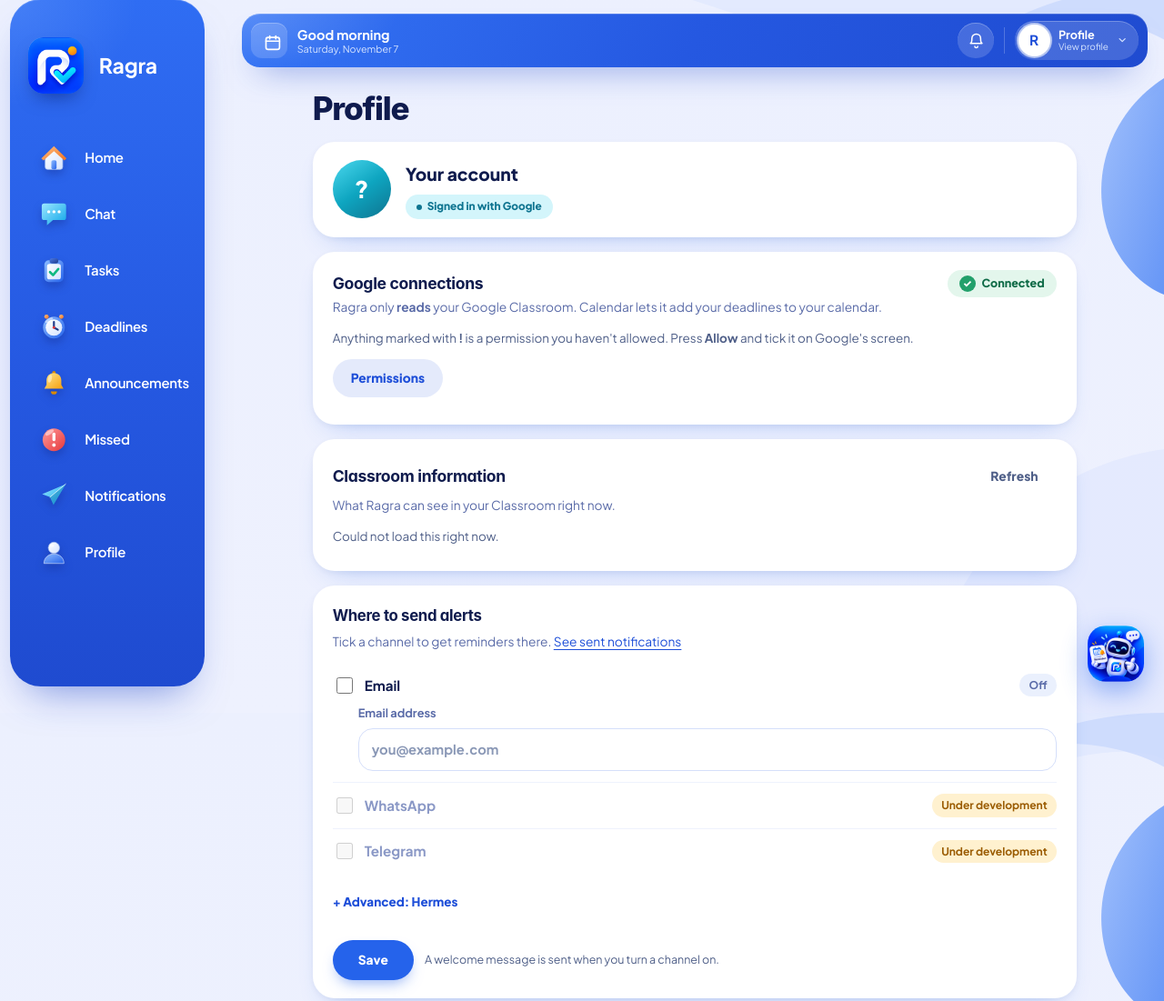
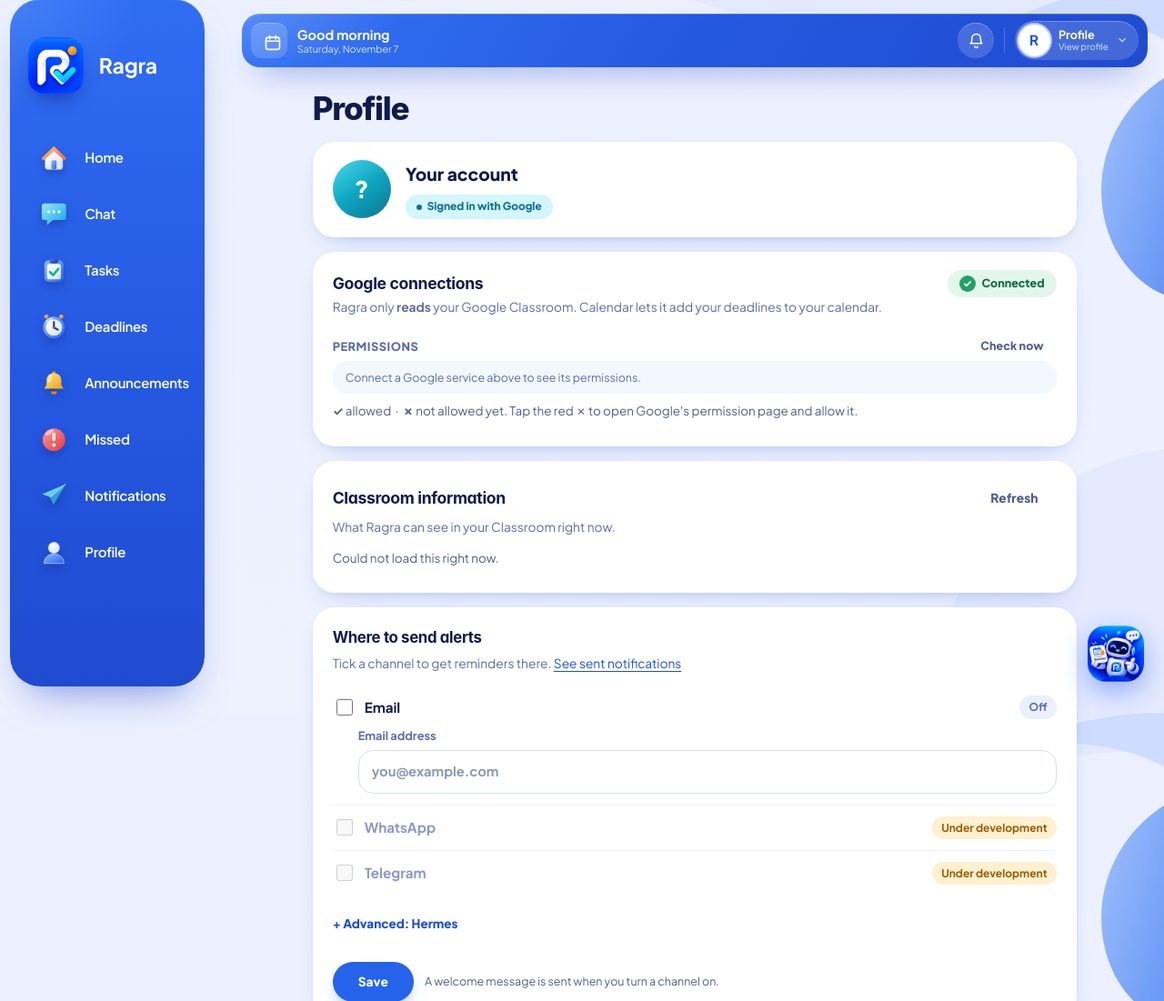
Before and after one commit to Ragra-Dev/Ragra-Reminder, a FastAPI app: template ragra/web/templates/account.html in a window 1280 px wide. Shown: the part 16-1117 px from the top of the page at 91% size. Run offline with FastAPI, Linux system fonts and the light colour scheme; the template is opened without the code that fills it, so the values that code supplies are empty; data comes from the database, SQL or seed files in the repository.

Commit message:
feat: one merged Permissions list with tap-to-allow icons
The permission list and the check results are now one section. Each
required permission has an icon in front: a green check when allowed, a
red cross when not. The red cross is a button that opens Google's
permission page. Check now updates the same rows with what Google
actually allows (for example '2 active classes found.').

For a teacher, the refused assignments row starts with 'As a teacher,
Assignments and deadlines is not allowed.' and keeps the explanation about
the student permission; a note above the list says the account is a
teacher of N classes.

The check endpoint returns the merged permissions and notes. Tests cover
the merged rows, the teacher note and the red cross form.

```diff
--- a/ragra/web/app.py
+++ b/ragra/web/app.py
@@ -666,6 +666,7 @@ def create_app(
         steps: list[dict] = []
         with connect_closing(db_path) as conn:
             user_id = _acting_user(conn, request)
+            base_rows = google_reconnect.permission_rows(conn, user_id=user_id)
             try:
                 client = user_clients.classroom_client_for(conn, load_config(), user_id=user_id)
             except user_clients.UserCredentialsUnavailable:
@@ -712,8 +713,8 @@ def create_app(
                 dated += sum(1 for i in items if i.get("dueDate"))
             if failure is not None:
                 if refused(failure) and taught and name == "coursework":
-                    msg = ("Google refused, because you are the teacher of this class. Ragra's permission covers a "
-                           "student's own assignments. Check with a student account that has joined the class.")
+                    msg = (f"As a teacher, {label} is not allowed. Google refused, because you are the teacher of this class. "
+                           "Ragra's permission covers a student's own assignments. Check with a student account that has joined the class.")
                 else:
                     msg = missing_hint if refused(failure) else f"Couldn't read: {str(failure)[:160]}"
                 # Google's own reason, so the real cause is visible (no keys or tokens are ever in it).
@@ -755,7 +756,24 @@ def create_app(
                 steps.append(step("sync", "Update your deadlines", "fail", f"Couldn't update: {str(exc)[:160]}"))
                 ok = False
 
-        return JSONResponse({"ok": ok, "steps": steps})
+        # One merged list: each permission Ragra needs, allowed or not, with what the check found.
+        by_scope = {}
+        for st in steps:
+            scope = classroom_adapter.SCOPE_FOR_READ.get(st["name"])
+            if scope:
+                by_scope[scope] = st
+        merged = []
+        for row in base_rows:
+            probe = by_scope.get(row["scope"])
+            granted, detail = row["granted"], ""
+            if probe is not None and probe["name"] != "sync":
+                granted, detail = probe["status"] == "ok", probe["detail"]
+            merged.append({**row, "granted": granted, "detail": detail})
+        notes = []
+        if taught:
+            n = len(taught)
+            notes.append(f"You are the TEACHER of {n} of your classes. Ragra reads a class as a student.")
+        return JSONResponse({"ok": ok, "steps": steps, "permissions": merged, "notes": notes})
 
     @app.post("/account/classroom/info")
     def classroom_info(request: Request):
--- a/ragra/web/templates/account.html
+++ b/ragra/web/templates/account.html
@@ -55,27 +55,24 @@
   .tile.green { background: #E9F8F1; } .tile.green b { color: #0F6B47; }
   .tile.red { background: #FFEEF0; } .tile.red b { color: #C2273B; }
   .pf-sub { margin: 16px 0 8px; font-size: .8rem; letter-spacing: .04em; text-transform: uppercase; color: #5A6BA8; }
+  .pf-sub-row { margin-top: 16px; } .pf-sub-row .pf-sub { margin: 0; } .pf-sub-row button { margin: 0; padding: 6px 14px; font-size: .78rem; }
+  .perm-notes:empty { display: none; }
+  .perm-notes { margin: 8px 0; padding: 10px 14px; border-radius: 14px; background: #EEF3FF; color: #3B4C93; font-size: .84rem; font-weight: 600; }
   .perm { list-style: none; margin: 0; padding: 0; display: flex; flex-direction: column; gap: 8px; }
   .perm li { display: flex; align-items: center; gap: 12px; padding: 10px 14px; border-radius: 16px; }
   .perm li.ok { background: #F3F8FF; }
   .perm li.miss { background: #FFF1F2; box-shadow: inset 0 0 0 1px #FFD5D9; }
-  .perm .ic { width: 26px; height: 26px; flex: none; border-radius: 50%; display: grid; place-items: center; font-weight: 800; font-size: .8rem; color: #fff; }
-  .perm li.ok .ic { background: #22A06B; } .perm li.miss .ic { background: #E5484D; }
+  .perm li.none { background: #F3F8FF; color: #5A6BA8; font-size: .85rem; }
+  .pi { width: 28px; height: 28px; flex: none; border-radius: 50%; display: grid; place-items: center; font-weight: 800; font-size: .85rem; color: #fff; border: 0; padding: 0; margin: 0; }
+  .pi.ok { background: #22A06B; }
+  .pi.bad { background: #E5484D; cursor: pointer; box-shadow: 0 6px 12px -6px rgba(229,72,77,.8); transition: transform .12s; }
+  .pi.bad:hover { transform: scale(1.12); }
   .perm .tx { flex: 1; min-width: 0; display: flex; flex-direction: column; line-height: 1.3; }
   .perm .tx b { font-size: .92rem; color: #0F1B4D; } .perm .tx span { font-size: .78rem; color: #5A6BA8; }
-  .perm .st { font-size: .76rem; font-weight: 700; color: #0F8F6E; }
-  .perm form { margin: 0; }
-  .allow, #cc-out .allow { margin: 0; padding: 8px 20px; background: #2563EB; color: #fff; box-shadow: 0 6px 14px -6px rgba(37,99,235,.7); }
-  #cc-out li .row { display: flex; align-items: center; gap: 12px; }
-  #cc-out li .row .grow { flex: 1; min-width: 0; display: flex; flex-direction: column; gap: 2px; }
-  #cc-out li form { margin: 0; }
-  .pf-check { margin-top: 12px; }
-  .pf-check button { margin: 0; }
-  #cc-out { list-style: none; margin: 10px 0 0; padding: 0; display: flex; flex-direction: column; gap: 8px; }
-  #cc-out li { display: flex; flex-direction: column; gap: 2px; padding: 10px 14px; border-radius: 14px; font-size: .86rem; }
-  #cc-out li.ok { background: #E9F8F1; color: #3E7F65; } #cc-out li.ok b { color: #0F6B47; }
-  #cc-out li.info { background: #EEF3FF; color: #3B4C93; } #cc-out li.info b { color: #1D4ED8; }
-  #cc-out li.fail { background: #FFECEE; color: #9A3B3B; } #cc-out li.fail b { color: #C2273B; }
+  .perm li.miss .tx span.why { color: #9A3B3B; }
+  .perm .st { font-size: .76rem; font-weight: 800; white-space: nowrap; }
+  .perm .st.ok { color: #0F8F6E; } .perm .st.bad { color: #C2273B; }
+  .perm form { margin: 0; line-height: 0; }
   .pf-save { display: flex; align-items: center; gap: 12px; flex-wrap: wrap; margin-top: 12px; }
   .pf-save button { margin: 0; padding: 11px 28px; background: #2563EB; color: #fff; box-shadow: 0 8px 16px -6px rgba(37,99,235,.55); }
   .pf h1 { margin-top: 8px; }
@@ -128,29 +125,21 @@
   </div>
   {% endfor %}
 
-  {% if permissions %}
-  <h3 class="pf-sub">Permissions</h3>
+  <div class="pf-title pf-sub-row"><h3 class="pf-sub">Permissions</h3><button type="button" class="btn-ghost" id="cc-btn">Check now</button></div>
+  <div id="perm-notes" class="perm-notes" aria-live="polite"></div>
   <ul class="perm" id="perm-list">
     {% for p in permissions %}
     <li class="{{ 'ok' if p.granted else 'miss' }}">
-      <span class="ic">{{ '✓' if p.granted else '!' }}</span>
-      <span class="tx"><b>{{ p.label }}</b>{% if p.hint %}<span>{{ p.hint }}</span>{% endif %}</span>
-      {% if p.granted %}<span class="st">Allowed</span>
-      {% else %}
-      <form method="post" action="/account/google/reconnect/{{ p.service }}">
-        <input type="hidden" name="csrf_token" value="{{ csrf_token_for(request) }}">
-        <button type="submit" class="allow">Allow</button>
-      </form>
-      {% endif %}
+      {% if p.granted %}<span class="pi ok" title="Allowed">&#10003;</span>
+      {% else %}<form method="post" action="/account/google/reconnect/{{ p.service }}"><input type="hidden" name="csrf_token" value="{{ csrf_token_for(request) }}"><button type="submit" class="pi bad" title="Not allowed. Tap to allow it" aria-label="Not allowed. Tap to allow {{ p.label }}">&#10007;</button></form>{% endif %}
+      <span class="tx"><b>{{ p.label }}</b><span>{{ p.hint }}</span></span>
+      <span class="st {{ 'ok' if p.granted else 'bad' }}">{{ 'Allowed' if p.granted else 'Not allowed' }}</span>
     </li>
+    {% else %}
+    <li class="none"><span class="tx"><span>Connect a Google service above to see its permissions.</span></span></li>
     {% endfor %}
   </ul>
-  {% endif %}
-  <p class="hint">Anything marked with <b>!</b> is a permission you haven't allowed. Press <b>Allow</b> and tick it on Google's screen.</p>
-  <div class="pf-check">
-    <button type="button" id="cc-btn">Permissions</button>
-    <ul id="cc-out" aria-live="polite"></ul>
-  </div>
+  <p class="hint"><b>&#10003;</b> allowed &nbsp;&middot;&nbsp; <b>&#10007;</b> not allowed yet. Tap the red &#10007; to open Google's permission page and allow it.</p>
 </div>
 
 {# ---- Classroom information ---- #}
@@ -200,34 +189,41 @@
 {% endif %}
 <script>
 (function () {
-  var btn = document.getElementById('cc-btn'), out = document.getElementById('cc-out');
-  if (!btn) return;
+  var btn = document.getElementById('cc-btn'), list = document.getElementById('perm-list'), notes = document.getElementById('perm-notes');
+  if (!btn || !list) return;
+  var TOKEN = '{{ csrf_token_for(request) }}';
+  function el(tag, cls, text) { var e = document.createElement(tag); if (cls) e.className = cls; if (text != null) e.textContent = text; return e; }
+  function draw(rows) {
+    list.textContent = '';
+    rows.forEach(function (p) {
+      var li = el('li', p.granted ? 'ok' : 'miss');
+      if (p.granted) { var ok = el('span', 'pi ok', '\u2713'); ok.title = 'Allowed'; li.appendChild(ok); }
+      else {                                              // the red cross opens Google's permission page
+        var f = document.createElement('form'); f.method = 'post'; f.action = '/account/google/reconnect/' + p.service;
+        var i = document.createElement('input'); i.type = 'hidden'; i.name = 'csrf_token'; i.value = TOKEN; f.appendChild(i);
+        var b = el('button', 'pi bad', '\u2717'); b.type = 'submit'; b.title = 'Not allowed. Tap to allow it'; b.setAttribute('aria-label', 'Not allowed. Tap to allow ' + p.label);
+        f.appendChild(b); li.appendChild(f);
+      }
+      var tx = el('span', 'tx'); tx.appendChild(el('b', null, p.label));
+      tx.appendChild(el('span', p.granted ? '' : 'why', p.detail || p.hint)); li.appendChild(tx);
+      li.appendChild(el('span', 'st ' + (p.granted ? 'ok' : 'bad'), p.granted ? 'Allowed' : 'Not allowed'));
+      list.appendChild(li);
+    });
+  }
   btn.addEventListener('click', function () {
-    btn.disabled = true; btn.textContent = 'Checking...'; out.textContent = '';
-    fetch('/account/classroom/check', { method: 'POST', headers: { 'Accept': 'application/json', 'X-CSRF-Token': '{{ csrf_token_for(request) }}' } })
+    btn.disabled = true; btn.textContent = 'Checking...'; notes.textContent = '';
+    fetch('/account/classroom/check', { method: 'POST', headers: { 'Accept': 'application/json', 'X-CSRF-Token': TOKEN } })
       .then(function (r) { return r.json(); })
       .then(function (d) {
         if (d.ok) { var w = document.getElementById('cc-warn'); if (w) w.remove(); }
-        d.steps.forEach(function (s) {
-          var li = document.createElement('li'); li.className = s.status;
-          var row = document.createElement('div'); row.className = 'row';
-          var grow = document.createElement('div'); grow.className = 'grow';
-          var b = document.createElement('b'); b.textContent = (s.status === 'ok' ? '✓ ' : s.status === 'info' ? 'ℹ ' : '✗ ') + s.label;
-          var sp = document.createElement('span'); sp.textContent = s.detail;
-          grow.appendChild(b); grow.appendChild(sp); row.appendChild(grow);
-          if (s.allow) {                                   // a refused permission gets its own Allow button
-            var f = document.createElement('form'); f.method = 'post'; f.action = '/account/google/reconnect/' + s.allow.service;
-            [['csrf_token', '{{ csrf_token_for(request) }}']].forEach(function (kv) {
-              var i = document.createElement('input'); i.type = 'hidden'; i.name = kv[0]; i.value = kv[1]; f.appendChild(i);
-            });
-            var ab = document.createElement('button'); ab.type = 'submit'; ab.className = 'allow'; ab.textContent = 'Allow';
-            f.appendChild(ab); row.appendChild(f);
-          }
-          li.appendChild(row); out.appendChild(li);
-        });
+        if (d.permissions && d.permissions.length) draw(d.permissions);
+        else if (d.steps && d.steps.length) notes.textContent = d.steps[0].detail;      // e.g. Classroom is not connected
+        (d.notes || []).forEach(function (n) { var p = el('div', null, n); notes.appendChild(p); });
+        var sync = (d.steps || []).filter(function (s) { return s.name === 'sync'; })[0];
+        if (sync) notes.appendChild(el('div', null, sync.detail));
       })
-      .catch(function () { var li = document.createElement('li'); li.className = 'fail'; li.textContent = 'Could not run the check. Try again.'; out.appendChild(li); })
-      .finally(function () { btn.disabled = false; btn.textContent = 'Permissions'; });
+      .catch(function () { notes.textContent = 'Could not run the check. Try again.'; })
+      .finally(function () { btn.disabled = false; btn.textContent = 'Check now'; });
   });
 })();
 </script>
```
Also changed, not shown: tests/test_web_dashboard.py (+32 -7 lines).
